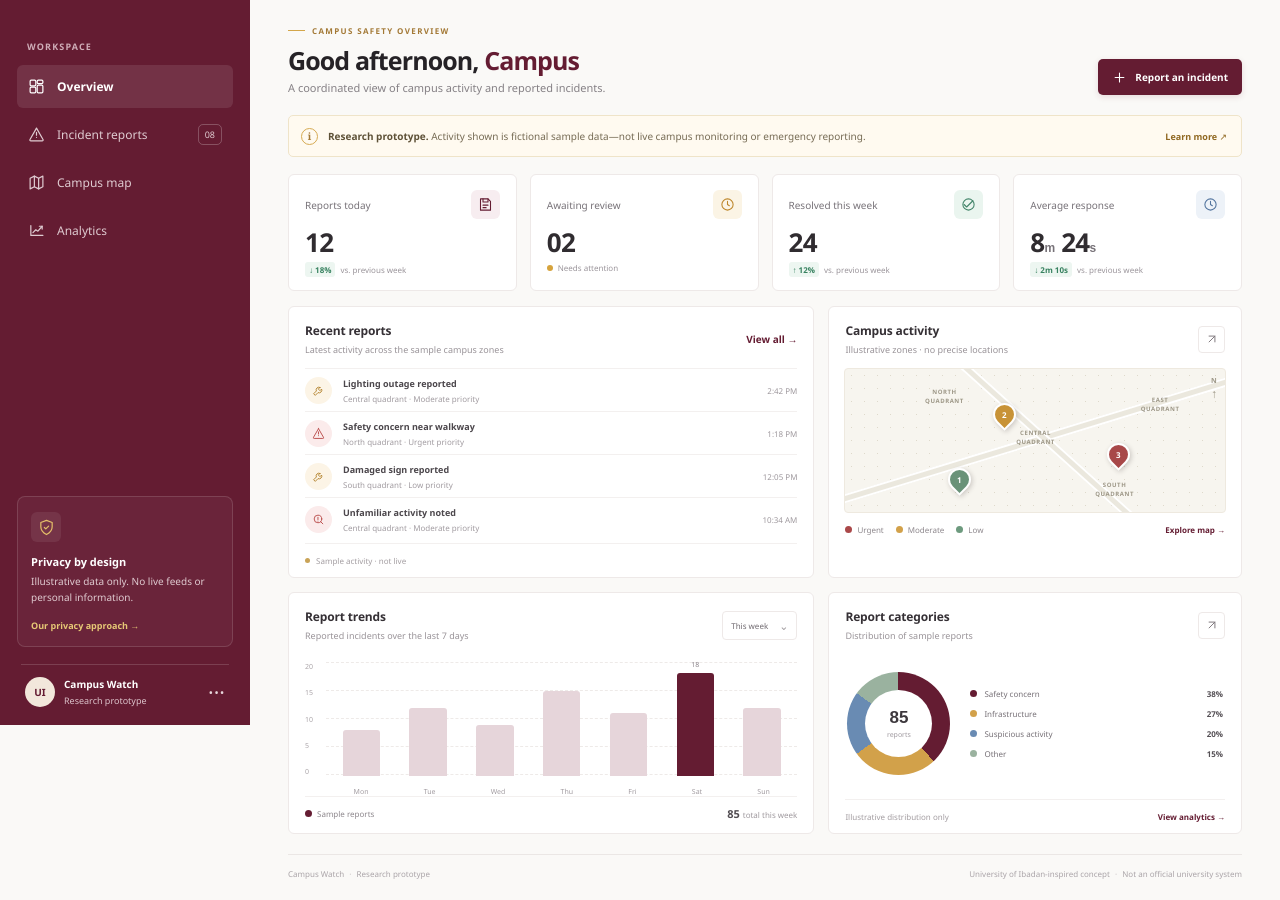
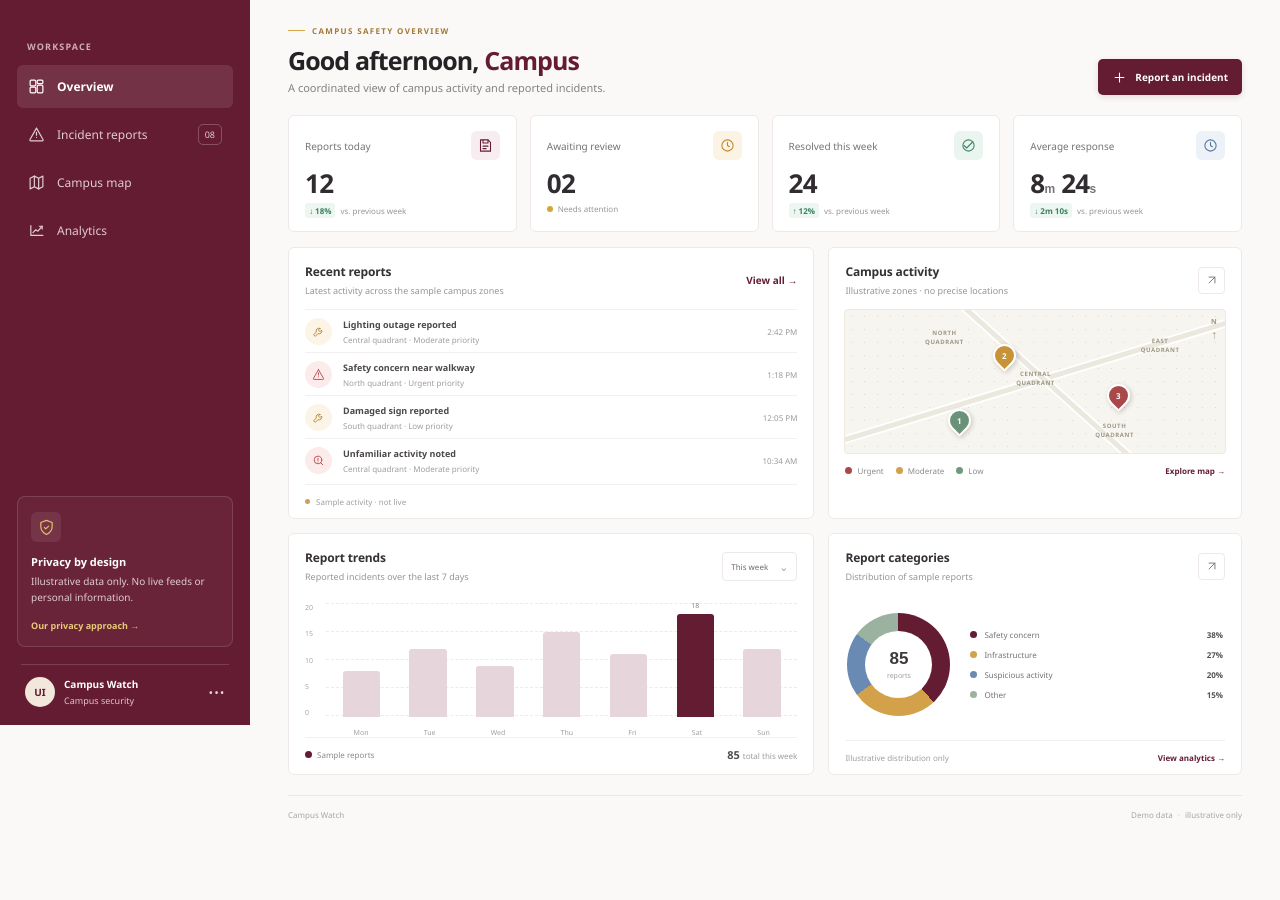
Before and after one commit to Haizword/campus-security-monitoring-system, a plain HTML site: page index.html in a window 1280 px wide. Shown: the part 75-975 px from the top of the page. After the commit the page ends 916 px from the top, so only its background shows below. Drawn offline with Linux system fonts and the light colour scheme.

Commit message:
Remove prototype disclaimer from dashboard
Co-authored-by: Copilot <223556219+Copilot@users.noreply.github.com>

```diff
--- a/index.html
+++ b/index.html
@@ -4,8 +4,8 @@
     <meta charset="utf-8">
     <meta name="viewport" content="width=device-width, initial-scale=1">
     <meta name="theme-color" content="#641c32">
-    <meta name="description" content="A privacy-first campus security monitoring research prototype inspired by the University of Ibadan.">
-    <title>Campus Watch | Campus Security Prototype</title>
+    <meta name="description" content="A privacy-first campus security monitoring dashboard inspired by the University of Ibadan.">
+    <title>Campus Watch | Campus Security</title>
     <link rel="stylesheet" href="styles.css">
     <script src="app.js" defer></script>
   </head>
@@ -58,7 +58,7 @@
           </div>
           <div class="profile">
             <span class="avatar">UI</span>
-            <span class="profile-copy"><strong>Campus Watch</strong><small>Research prototype</small></span>
+            <span class="profile-copy"><strong>Campus Watch</strong><small>Campus security</small></span>
             <span class="profile-dots" aria-hidden="true">···</span>
           </div>
         </div>
@@ -88,12 +88,6 @@
                 <svg viewBox="0 0 24 24" aria-hidden="true"><path d="M12 5v14m-7-7h14"/></svg>
                 Report an incident
               </button>
-            </div>
-
-            <div class="prototype-notice">
-              <span class="notice-symbol">i</span>
-              <p><strong>Research prototype.</strong> Activity shown is fictional sample data—not live campus monitoring or emergency reporting.</p>
-              <button type="button" class="notice-link" data-view="about">Learn more <span aria-hidden="true">↗</span></button>
             </div>
 
             <div class="metric-grid" id="metric-grid">
@@ -168,7 +162,7 @@
                 <div class="panel-footer"><span class="sample-caption">Illustrative distribution only</span><button type="button" class="text-button" data-view="analytics">View analytics →</button></div>
               </article>
             </div>
-            <footer class="page-footer"><span>Campus Watch <span aria-hidden="true">·</span> Research prototype</span><span>University of Ibadan-inspired concept <span aria-hidden="true">·</span> Not an official university system</span></footer>
+            <footer class="page-footer"><span>Campus Watch</span><span>Demo data <span aria-hidden="true">·</span> illustrative only</span></footer>
           </section>
 
           <section class="view" id="view-incidents" aria-labelledby="incidents-title" hidden>
@@ -176,7 +170,6 @@
               <div><div class="eyebrow"><span class="eyebrow-line"></span> REPORT MANAGEMENT</div><h1 id="incidents-title">Incident reports</h1><p class="page-subtitle">Review and track fictional sample reports.</p></div>
               <button class="button button-primary" type="button" data-open-report><svg viewBox="0 0 24 24" aria-hidden="true"><path d="M12 5v14m-7-7h14"/></svg>New report</button>
             </div>
-            <div class="prototype-notice"><span class="notice-symbol">i</span><p>Reports are fictional and stored only in this browser session. They are not sent to campus security.</p></div>
             <article class="panel incident-table-panel">
               <div class="incident-toolbar">
                 <div class="filter-tabs" role="group" aria-label="Filter by status">
@@ -196,12 +189,11 @@
               </div>
               <div class="table-footer"><span id="table-count">Showing 8 sample reports</span><span>Fictional sample data</span></div>
             </article>
-            <footer class="page-footer"><span>Campus Watch <span aria-hidden="true">·</span> Research prototype</span><span>No real reports are created or transmitted</span></footer>
+            <footer class="page-footer"><span>Campus Watch</span><span>No real reports are created or transmitted</span></footer>
           </section>
 
           <section class="view" id="view-map" aria-labelledby="map-title" hidden>
             <div class="page-heading"><div><div class="eyebrow"><span class="eyebrow-line"></span> ILLUSTRATIVE VIEW</div><h1 id="map-title">Campus activity map</h1><p class="page-subtitle">A simplified, fictional view for exploring how zone-level summaries might work.</p></div><span class="map-status-pill"><span></span> NOT A REAL MAP</span></div>
-            <div class="prototype-notice"><span class="notice-symbol">i</span><p>Zones and report positions are invented and intentionally imprecise. This is not a map of University of Ibadan facilities.</p></div>
             <div class="map-page-grid">
               <article class="panel full-map-panel">
                 <div class="panel-heading"><div><h2>Sample campus zones</h2><p>Aggregated counts; no personal or device-level location data</p></div><span class="select-static">All zones <span aria-hidden="true">⌄</span></span></div>
@@ -217,27 +209,25 @@
               </article>
               <aside class="panel zone-list-panel"><div class="panel-heading"><div><h2>Zone summary</h2><p>Sample reports by quadrant</p></div></div><div class="zone-list"><div><span class="zone-marker marker-maroon"></span><span><strong>Central quadrant</strong><small>3 reports · 1 under review</small></span><b>03</b></div><div><span class="zone-marker marker-amber"></span><span><strong>North quadrant</strong><small>2 reports · 1 in progress</small></span><b>02</b></div><div><span class="zone-marker marker-blue"></span><span><strong>South quadrant</strong><small>2 reports · 2 resolved</small></span><b>02</b></div><div><span class="zone-marker marker-green"></span><span><strong>East quadrant</strong><small>1 report · resolved</small></span><b>01</b></div></div><div class="zone-note"><svg viewBox="0 0 24 24" aria-hidden="true"><path d="M12 22s8-4 8-11V5l-8-3-8 3v6c0 7 8 11 8 11Z"/><path d="M12 8v4m0 4h.01"/></svg><p><strong>Privacy by design</strong><br>Only fictional, zone-level aggregates are shown. No person tracking or precise incident coordinates.</p></div></aside>
             </div>
-            <footer class="page-footer"><span>Campus Watch <span aria-hidden="true">·</span> Research prototype</span><span>Map does not represent actual campus geography</span></footer>
+            <footer class="page-footer"><span>Campus Watch</span><span>Map does not represent actual campus geography</span></footer>
           </section>
 
           <section class="view" id="view-analytics" aria-labelledby="analytics-title" hidden>
             <div class="page-heading"><div><div class="eyebrow"><span class="eyebrow-line"></span> SAMPLE INSIGHTS</div><h1 id="analytics-title">Trends &amp; analytics</h1><p class="page-subtitle">Example summaries to illustrate privacy-conscious campus reporting.</p></div><span class="select-static">Last 7 days <span aria-hidden="true">⌄</span></span></div>
-            <div class="prototype-notice"><span class="notice-symbol">i</span><p>Charts are illustrative, not predictions. A real system would require validated data, transparent evaluation, and human review before action.</p></div>
             <div class="analytics-metrics"><article class="metric-card"><div class="metric-top"><span>Sample reports this week</span><span class="metric-icon icon-maroon"><svg viewBox="0 0 24 24" aria-hidden="true"><path d="M4 19V5m0 14h17"/><path d="m7 15 4-4 3 2 6-7"/></svg></span></div><div class="metric-value">85</div><div class="metric-foot"><span class="trend positive">↓ 8%</span> <span>illustrative comparison</span></div></article><article class="metric-card"><div class="metric-top"><span>Most common category</span><span class="metric-icon icon-amber"><svg viewBox="0 0 24 24" aria-hidden="true"><path d="M4 19V5m0 14h17"/><path d="M8 15h2m2-4h2m2-5h2"/></svg></span></div><div class="metric-value metric-word">Safety concern</div><div class="metric-foot"><span>38% of sample reports</span></div></article><article class="metric-card"><div class="metric-top"><span>Zone with most reports</span><span class="metric-icon icon-blue"><svg viewBox="0 0 24 24" aria-hidden="true"><path d="m3 6 6-3 6 3 6-3v15l-6 3-6-3-6 3V6Z"/><path d="M9 3v15m6-12v15"/></svg></span></div><div class="metric-value metric-word">Central</div><div class="metric-foot"><span>3 fictional reports</span></div></article></div>
             <div class="analytics-grid">
               <article class="panel analytics-trend-panel"><div class="panel-heading"><div><h2>Reports by day</h2><p>Illustrative distribution over a sample week</p></div><span class="chart-badge"><i class="legend-dot dot-chart"></i> Sample data</span></div><div class="large-chart" role="img" aria-label="Sample reports per day: Monday 8, Tuesday 12, Wednesday 9, Thursday 15, Friday 11, Saturday 18, Sunday 12"><div class="large-chart-y"><span>20</span><span>15</span><span>10</span><span>5</span><span>0</span></div><div class="large-chart-main"><div class="large-gridlines"><i></i><i></i><i></i><i></i><i></i></div><div class="large-bars"><div><span style="--bar:40%"></span><small>Mon</small></div><div><span style="--bar:60%"></span><small>Tue</small></div><div><span style="--bar:45%"></span><small>Wed</small></div><div><span style="--bar:75%"></span><small>Thu</small></div><div><span style="--bar:55%"></span><small>Fri</small></div><div><span class="bar-highlight" style="--bar:90%"></span><small>Sat</small></div><div><span style="--bar:60%"></span><small>Sun</small></div></div></div></div></article>
               <article class="panel analytics-category-panel"><div class="panel-heading"><div><h2>By category</h2><p>Share of fictional reports</p></div></div><div class="analytics-donut-wrap"><div class="donut-chart analytics-donut" role="img" aria-label="Safety concern 38 percent, infrastructure 27 percent, suspicious activity 20 percent, other 15 percent"><div><strong>85</strong><span>reports</span></div></div></div><div class="analytics-category-list"><div><span><i class="legend-dot cat-one"></i>Safety concern</span><strong>38%</strong></div><div><span><i class="legend-dot cat-two"></i>Infrastructure</span><strong>27%</strong></div><div><span><i class="legend-dot cat-three"></i>Suspicious activity</span><strong>20%</strong></div><div><span><i class="legend-dot cat-four"></i>Other</span><strong>15%</strong></div></div></article>
               <article class="panel analytics-zone-panel"><div class="panel-heading"><div><h2>Reports by zone</h2><p>Aggregated fictional counts</p></div></div><div class="zone-bars"><div><span>Central quadrant</span><div><i style="--width:100%"></i></div><b>3</b></div><div><span>North quadrant</span><div><i style="--width:67%"></i></div><b>2</b></div><div><span>South quadrant</span><div><i style="--width:67%"></i></div><b>2</b></div><div><span>East quadrant</span><div><i style="--width:34%"></i></div><b>1</b></div></div></article>
-              <article class="panel insights-panel"><div class="panel-heading"><div><h2>Responsible interpretation</h2><p>What this prototype does—and doesn't—claim</p></div><span class="insight-shield"><svg viewBox="0 0 24 24" aria-hidden="true"><path d="M12 22s8-4 8-11V5l-8-3-8 3v6c0 7 8 11 8 11Z"/><path d="m9 12 2 2 4-4"/></svg></span></div><ul class="insight-list"><li><span>01</span><p><strong>Summaries, not surveillance</strong>Counts are grouped by broad fictional zones—no identity or device tracking.</p></li><li><span>02</span><p><strong>Patterns, not predictions</strong>Charts describe made-up historical samples; they do not forecast risk.</p></li><li><span>03</span><p><strong>People stay in the loop</strong>A real deployment needs human review, community input, and independent validation.</p></li></ul></article>
+              <article class="panel insights-panel"><div class="panel-heading"><div><h2>Responsible interpretation</h2><p>What this dashboard does—and doesn't—claim</p></div><span class="insight-shield"><svg viewBox="0 0 24 24" aria-hidden="true"><path d="M12 22s8-4 8-11V5l-8-3-8 3v6c0 7 8 11 8 11Z"/><path d="m9 12 2 2 4-4"/></svg></span></div><ul class="insight-list"><li><span>01</span><p><strong>Summaries, not surveillance</strong>Counts are grouped by broad fictional zones—no identity or device tracking.</p></li><li><span>02</span><p><strong>Patterns, not predictions</strong>Charts describe made-up historical samples; they do not forecast risk.</p></li><li><span>03</span><p><strong>People stay in the loop</strong>A real deployment needs human review, community input, and independent validation.</p></li></ul></article>
             </div>
-            <footer class="page-footer"><span>Campus Watch <span aria-hidden="true">·</span> Research prototype</span><span>Illustrative data only <span aria-hidden="true">·</span> Not operational analytics</span></footer>
+            <footer class="page-footer"><span>Campus Watch</span><span>Demo data <span aria-hidden="true">·</span> illustrative only</span></footer>
           </section>
 
           <section class="view" id="view-about" aria-labelledby="about-title" hidden>
-            <div class="page-heading"><div><div class="eyebrow"><span class="eyebrow-line"></span> ABOUT THE PROTOTYPE</div><h1 id="about-title">A safer campus, <span>by design</span></h1><p class="page-subtitle">A student concept exploring privacy-conscious coordination—not an official University of Ibadan service.</p></div></div>
-            <div class="prototype-notice"><span class="notice-symbol">i</span><p>This is a research prototype. It is not connected to the University of Ibadan, campus security staff, emergency services, cameras, or mobile devices.</p></div>
+            <div class="page-heading"><div><div class="eyebrow"><span class="eyebrow-line"></span> ABOUT CAMPUS WATCH</div><h1 id="about-title">A safer campus, <span>by design</span></h1><p class="page-subtitle">A student concept exploring privacy-conscious coordination—not an official University of Ibadan service.</p></div></div>
             <div class="about-grid"><article class="panel about-card"><span class="about-number">01</span><h2>What you can explore</h2><p>Navigate the dashboard, browse fictional incident reports, view a schematic zone map, and inspect sample charts. You can submit a sample report to see how the interface responds.</p></article><article class="panel about-card"><span class="about-number">02</span><h2>Privacy by default</h2><p>No personal data is requested or stored. Sample reports use broad invented zones, with no identities, exact coordinates, device identifiers, or live sensor feeds.</p></article><article class="panel about-card"><span class="about-number">03</span><h2>Edge computing concept</h2><p>The research concept proposes processing sensitive signals close to where they are generated and sharing only minimal, aggregated information when appropriate. This website does not implement edge processing or ingest sensor data.</p></article><article class="panel about-card"><span class="about-number">04</span><h2>Before any real-world use</h2><p>Deployment would require university authorization, community consultation, a privacy and impact assessment, security testing, accessible reporting alternatives, and clear human-led response policies.</p></article></div>
-            <footer class="page-footer"><span>Campus Watch <span aria-hidden="true">·</span> Research prototype</span><span>Concept only <span aria-hidden="true">·</span> No operational capability</span></footer>
+            <footer class="page-footer"><span>Campus Watch</span><span>Demo data <span aria-hidden="true">·</span> illustrative only</span></footer>
           </section>
         </div>
       </main>
```
